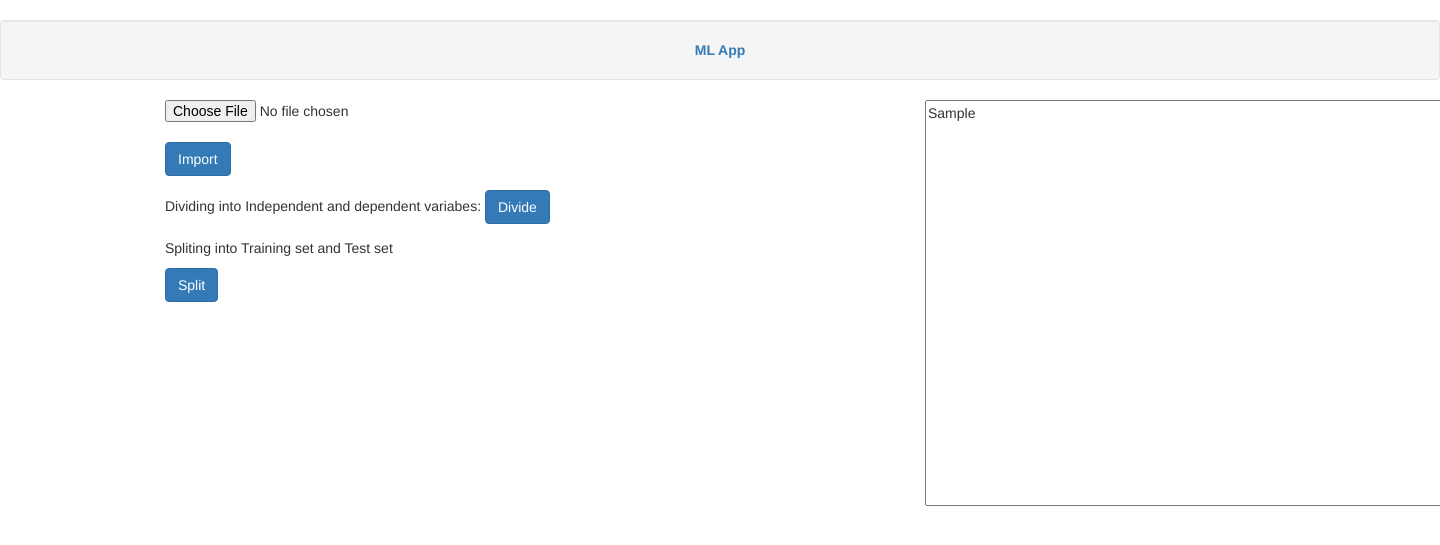
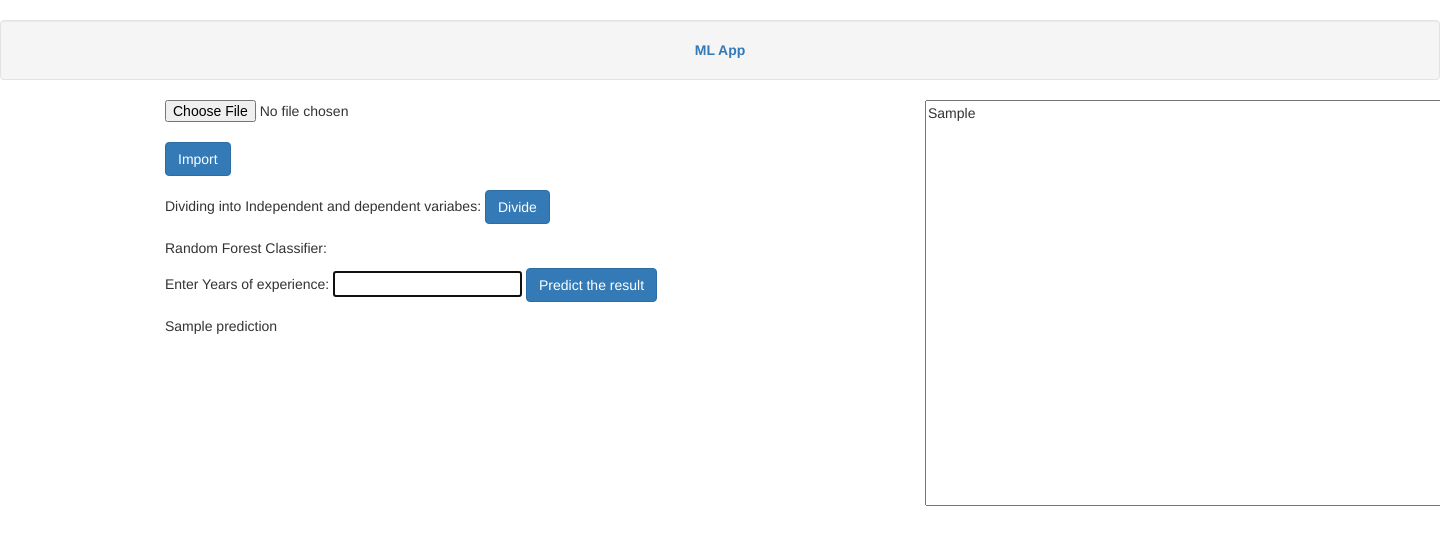
Before and after one commit to vishal-patel17/MLWebApp, a Flask app: template templates/index.html in a window 1440 px wide; the page is wider, and only the part inside the window is pictured. Shown: the top 545 px of that part. Run offline with Flask 2, Linux system fonts and the light colour scheme; the template is opened without the code that fills it: most values are stand-ins (such as "Sample title", 1, 10 or a date in 2020); some libraries are stand-ins or nearby versions.

Commit message:
Random Forest Regression

```diff
--- a/app.py
+++ b/app.py
@@ -2,6 +2,7 @@ from flask import Flask, render_template, request, redirect, flash
 from werkzeug import secure_filename
 import pandas as pd
 import numpy as np
+from sklearn.ensemble import RandomForestRegressor
 
 app = Flask(__name__)
 app.secret_key = 'random string'
@@ -22,17 +23,18 @@ def upload_file():
 
 @app.route('/divide', methods=['GET', 'POST'])
 def func():
-    func.X = upload_file.dataSet.iloc[:, :-1].values
+    func.X = upload_file.dataSet.iloc[:, 1:2].values
     func.Y = upload_file.dataSet.iloc[:, 2].values
-    print(func.X)
-    print(func.Y)
     flash('Divided into Dependent and Independent variables.')
-    return render_template('index.html', dataSet = upload_file.dataSet, X = func.X, Y= func.Y)
+    return render_template('index.html', dataSet = upload_file.dataSet)
 
-@app.route('/traintest', methods=['Get', 'POST'])
-def traintest():
-
-    return render_template('index.html', dataSet = upload_file.dataSet, X = func.X, Y= func.Y)
+@app.route('/rfc', methods=['Get', 'POST'])
+def rfc():
+    yoe = request.form['YOE']
+    regressor = RandomForestRegressor(n_estimators=10, random_state=0)
+    regressor.fit(func.X, func.Y)
+    y_pred = regressor.predict(yoe)
+    return render_template('index.html', dataSet = upload_file.dataSet, prediction=y_pred)
 
 if __name__ == '__main__':
    app.run(debug = True)
--- a/templates/index.html
+++ b/templates/index.html
@@ -32,10 +32,12 @@
                 <button type="submit" class="btn btn-primary"> Divide </button>
                 </p>
             </form>
-            <form action="/traintest" method="POST">
-                <p>Spliting into Training set and Test set</p>
-                <button type="submit" class="btn btn-primary"> Split </button>
+            <form action="/rfc" method="POST">
+                <p>Random Forest Classifier: </p>
+                Enter Years of experience: <input type="text" name="YOE" autofocus/>
+                <button type="submit" class="btn btn-primary"> Predict the result </button>
             </form>
+            <p>{{prediction}}</p>
         </div>
             <div class="col-sm-4">
                 <textarea rows="20" cols="70">{{dataSet}}</textarea>
```
